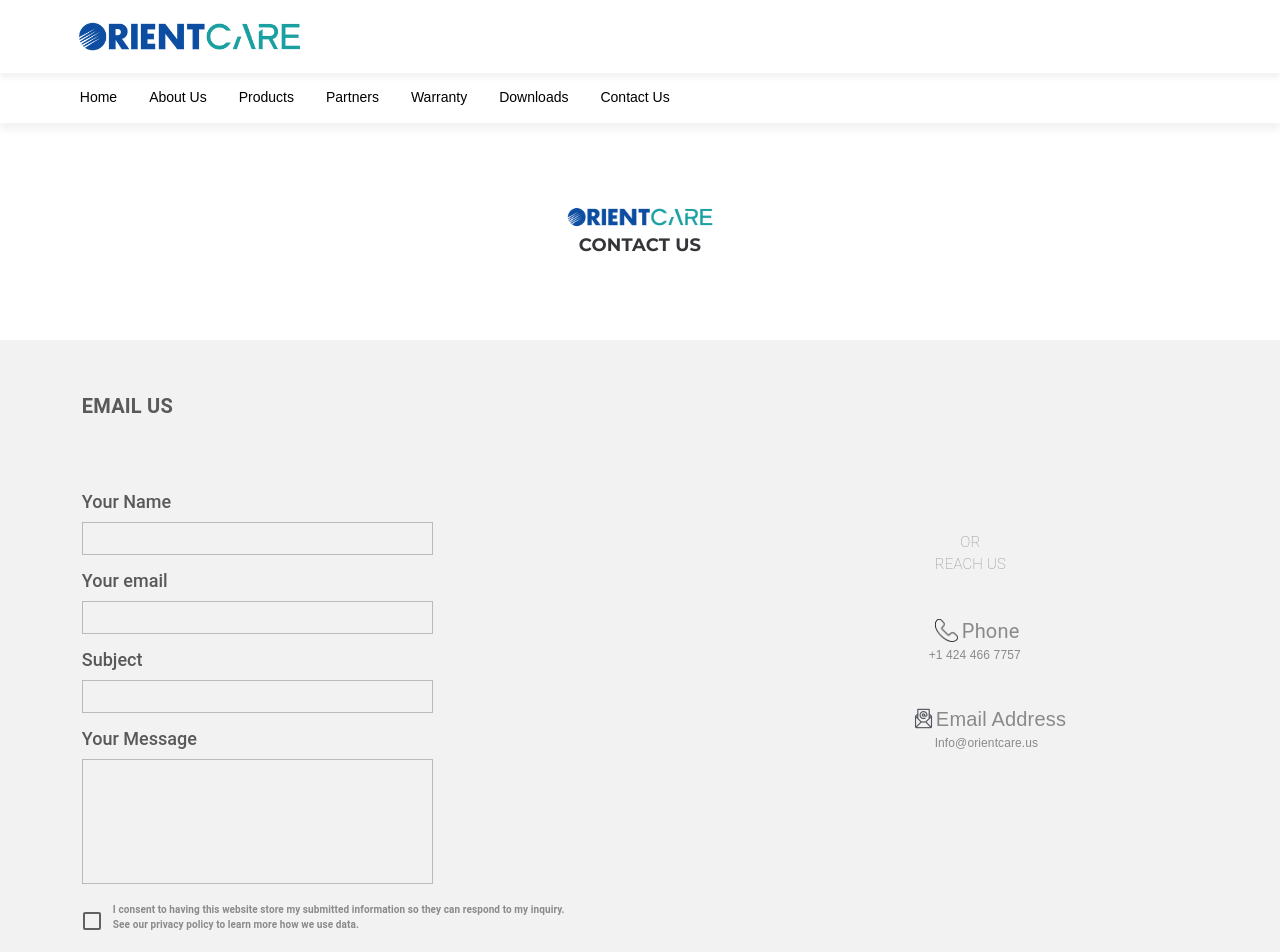
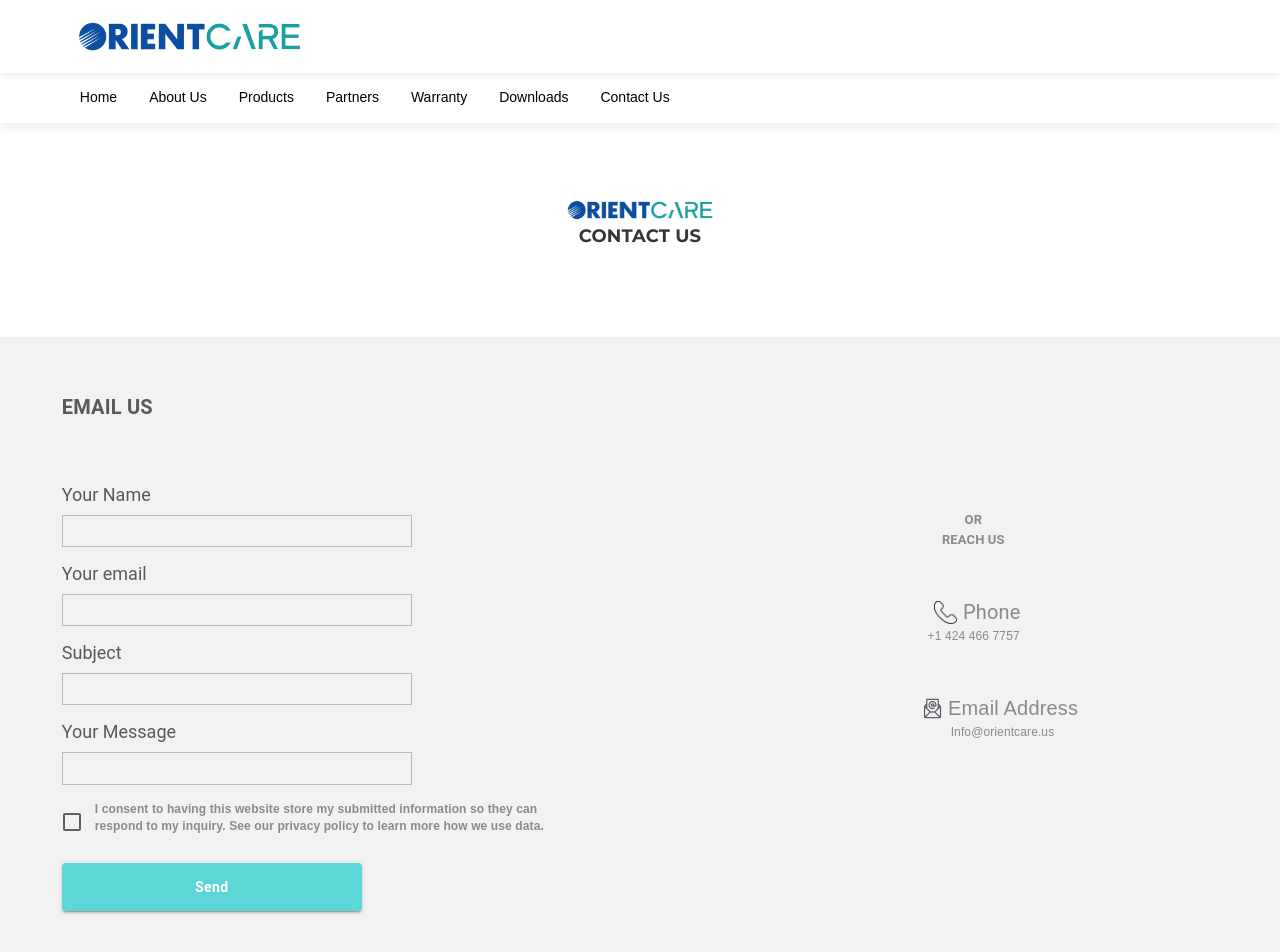
Before and after one commit to adnan1naeem/OrientCare, a React (Create React App) app: page /contact in a window 1280 px wide. Shown: the top 952 px of the page. Built offline with nearby package versions, Linux system fonts and the light colour scheme.

Commit message:
Bilal-Fixes-New

```diff
--- a/src/ContactUs/index.js
+++ b/src/ContactUs/index.js
@@ -12,30 +12,31 @@ function Index() {
     return (
         <>
             <div>
-                <Grid item sx={{ marginTop: '80px', textAlign: "center" }}>
+                <Grid item sx={{ marginTop: '73px', textAlign: "center" }}>
                     <img src={logo} alt="Logo" style={{ maxWidth: '160px' }} />
                     <Typography variant='h6'
                         sx={{
                             fontWeight: 700,
                             color: '#343538',
                             fontFamily:'Montserrat',
-                            fontSize:'18px'
+                            fontSize:'18px',
+                            lineHeight:'1.4'
                         }}>
                         CONTACT US
                     </Typography>
                 </Grid>
                 <Box sx={{
                     background: '#f2f2f2',
-                    marginTop: 10,
+                    marginTop: 11,
                     width: '100%',
                     display: 'flex',
                     justifyContent: 'center',
                     alignItems: 'center',
-                    gap: '20%',
+                    gap: '24%',
                     flexWrap: 'wrap'
                 }} >
                     <Box item sx={{
-                        paddingTop: '4%'
+                        paddingTop: '4.3%'
                     }}>
                         <Typography sx={{
                             color: '#595959',
@@ -46,7 +47,7 @@ function Index() {
                         </Typography>
                         <Box
                             component="form"
-                            sx={{ paddingTop: '4rem' }}>
+                            sx={{ paddingTop: '3.5rem' }}>
                             <InputFields title={"Your Name"} />
                             <InputFields title={"Your email"} />
                             <InputFields title={"Subject"} />
@@ -59,11 +60,12 @@ function Index() {
                                         sx={{
                                             fontWeight: '700',
                                             color: '#8a8a8a',
-                                            fontSize: '10px',
-                                            lineHeight: '1.5',
-                                            paddingLeft: { xs: '6px', sm: '5px', md: '2px', lg: '0px' },
-                                            paddingTop: '2px',
-                                            textAlign: 'left'
+                                            fontSize: '12px',
+                                            lineHeight: '1.4',
+                                            paddingLeft: { xs: '6px', sm: '5px', md: '2px' },
+                                            textAlign: 'left',
+                                            fontFamily: 'Arial, sans-serif',
+
                                         }}
                                     >
                                         I consent to having this website store my submitted information so they can respond to my inquiry. See our privacy policy to learn more how we use data.
@@ -105,11 +107,12 @@ function Index() {
                     </Box>
                     <Box sx={{mr:"60px",mb:"9%"}}>
                         <Typography sx={{
-                            fontWeight: '200',
-                            fontSize: '15px',
+                            fontWeight: '600',
+                            fontSize: '13px',
                             textAlign: 'center',
                             color: '#8a8a8a',
-                            marginLeft: '6rem',
+                            marginLeft: '4.5rem',
+                            marginTop:'70px'
                             // background: 'red'
                         }}>
                             OR<br />
@@ -117,16 +120,16 @@ function Index() {
                         </Typography>
                         <Typography
                             sx={{
-                                marginX: 12,
+                                marginX: 8,
                                 textAlign: 'center',
                                 color: '#8a8a8a',
-                                mt: '40px',
+                                mt: '48px',
                                 display: 'flex',
                                 alignItems: 'center',
                                 fontSize: '20px',
                             }}
                         >
-                            <img src={phone_logo} style={{width:'23px', marginRight:"4px"}}/>
+                            <img src={phone_logo} style={{width:'23px', marginRight:"6px"}}/>
                             <Typography sx={{
                                 color: '#8a8a8a',
                                 fontSize: '20px',
@@ -137,7 +140,7 @@ function Index() {
 
                         </Typography>
                         <Typography sx={{
-                            marginLeft: '30%',
+                            marginLeft: '20%',
                             marginRight: '10px',
                             color: '#8a8a8a',
                             fontWeight: 'bold',
@@ -150,16 +153,17 @@ function Index() {
                         </Typography>
                         <Typography
                             sx={{
-                                marginX: 9,
+                                marginX: 10,
                                 textAlign: 'center',
                                 color: '#8a8a8a',
-                                mt: '40px',
+                                mt: '48px',
                                 display: 'flex',
                                 alignItems: 'center',
+                                marginLeft:'50px'
 
                             }}
                         >
-                            <img src={Email_logo} style={{width: '25px', marginRight:'px'}}/>
+                            <img src={Email_logo} style={{width: '25px', marginRight:'3px'}}/>
                             <Typography sx={{
                                 color: '#8a8a8a',
                                 fontSize: '20px',
@@ -169,7 +173,7 @@ function Index() {
                             </Typography>
                         </Typography>
                         <Typography sx={{
-                            marginLeft: '32%',
+                            marginLeft: '28%',
                             marginRight: '10px',
                             color: '#8a8a8a',
                             fontWeight: 'bold',
--- a/src/ContactUs/inputFields.js
+++ b/src/ContactUs/inputFields.js
@@ -9,7 +9,7 @@ const InputFields = ({ title, multi, type }) => {
                     fontSize: '18px',
                     color: '#595959',
                     marginTop: '5px',
-                    fontWeight: '500',
+                    fontWeight: 'normal',
                     paddingBottom: '8px'
                 }}>
                 {title}
@@ -24,6 +24,7 @@ const InputFields = ({ title, multi, type }) => {
                 '& .MuiOutlinedInput-root': {
                     borderRadius: 0,
                     border: 'black',
+                    height: '32px',
                     '&:hover': {
                         borderColor: 'transparent',
                         outline: 'none',
--- a/src/Downloads/Pages/certifications/index.js
+++ b/src/Downloads/Pages/certifications/index.js
@@ -76,12 +76,10 @@ const Certifications = () => {
                       View More
                     </button>
                   </a>
-
                 </div>
               ))}
             </>}
         </div>
-
       </div>
       <Footer />
     </>
--- a/src/Downloads/components/ImageContainer/Image_Container.css
+++ b/src/Downloads/components/ImageContainer/Image_Container.css
@@ -1,4 +1,3 @@
 .img{
  margin-top: 10px;
-
 }
--- a/src/Downloads/components/image-text.js
+++ b/src/Downloads/components/image-text.js
@@ -11,7 +11,7 @@ export const ImageText = ({image, text}) => {
           alt="Top Image"
           style={{width: 160, height: 160}}
         />
-      <Typography sx={{textAlign:'center',fontSize:'12px',fontWeight:'100 !important',color:'black',marginTop:'-3%' }}>{text}</Typography>
+      <Typography sx={{textAlign:'center',fontSize:'12px',fontWeight:'600 !important',color:'black',marginTop:'-3%' }}>{text}</Typography>
     </div>
   );
 };
--- /dev/null
+++ b/src/Products/Dropdown.js
@@ -0,0 +1,54 @@
+import React, { useState } from 'react';
+import Button from '@mui/material/Button';
+import ClickAwayListener from '@mui/material/ClickAwayListener';
+import Paper from '@mui/material/Paper';
+import Popper from '@mui/material/Popper';
+import Grow from '@mui/material/Grow';
+import Filters from './Filters'; // Import your Filters component
+
+export default function Dropdown() {
+  const [open, setOpen] = useState(false);
+  const anchorRef = React.useRef(null);
+
+  const handleToggle = () => {
+    setOpen((prevOpen) => !prevOpen);
+  };
+
+  const handleClose = (event) => {
+    if (anchorRef.current && anchorRef.current.contains(event.target)) {
+      return;
+    }
+
+    setOpen(false);
+  };
+
+  return (
+    <>
+      <div ref={anchorRef} style={{ display: 'inline' }}>
+        <Button onClick={handleToggle}>Filters</Button>
+      </div>
+      <Popper
+        open={open}
+        anchorEl={anchorRef.current}
+        role={undefined}
+        transition
+        disablePortal
+      >
+        {({ TransitionProps}) => (
+          <Grow
+            {...TransitionProps}
+            style={{
+              padding: '20px'
+            }}
+          >
+            <Paper>
+              <ClickAwayListener onClickAway={handleClose}>
+                <Filters />
+              </ClickAwayListener>
+            </Paper>
+          </Grow>
+        )}
+      </Popper>
+    </>
+  );
+}
--- a/src/Products/Filters.js
+++ b/src/Products/Filters.js
@@ -20,7 +20,7 @@ function Filters() {
 
     return (
         <Card sx={{
-            width: '25%',
+            width: {sm: '100%',md: '100%', lg :'25%', xl: "25%"},
             textAlign: 'left',
             background: "none",
             boxShadow: "none",
```
Also changed, not shown: src/Products/index.js (+16 -9 lines), src/Downloads/components/Slider/Slider.js (line endings or trailing spaces).
